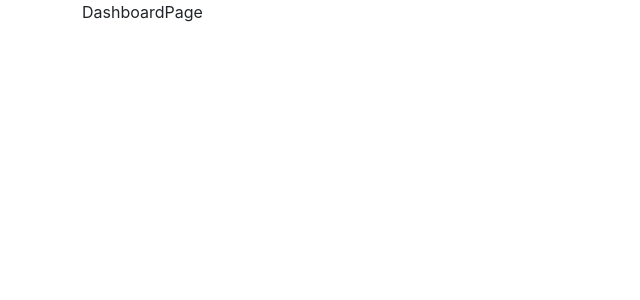
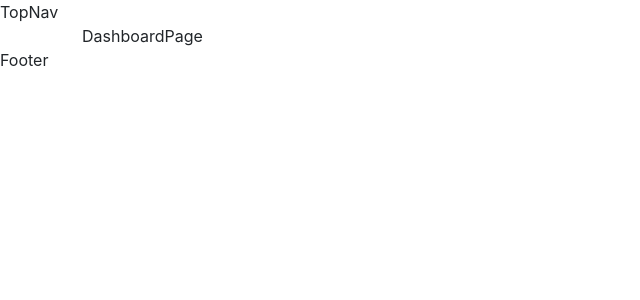
Before and after one commit to Tzinamon/after-school-app, a React (Create React App) app: page /#/dashboard in a window 1280 px wide. Shown: the top 300 px of the page, without its empty margins (0-640 px from the left). Built offline with nearby package versions, Linux system fonts and the light colour scheme.

Commit message:
empty Footer and TopNav added

```diff
--- a/src/App.js
+++ b/src/App.js
@@ -1,6 +1,8 @@
 
 import { HashRouter, Route, Switch } from 'react-router-dom';
 import './App.css';
+import Footer from './components/footer/footer';
+import TopNav from './components/TopNav/TopNav';
 import DashboardPage from './pages/dashboard/DashboardPage';
 import HomePage from './pages/homepage/HomePage';
 import LoginPage from './pages/login/LoginPage';
@@ -12,8 +14,12 @@ function App() {
           <Switch>
             <Route exact path="/"><HomePage/></Route>
             <Route exact path="/login"><LoginPage/></Route>
-            <Route exact path="/dashboard"><DashboardPage/></Route>
+            <Route exact path="/dashboard">
+              <TopNav/>
+              <DashboardPage/>
+            </Route>
           </Switch>
+        <Footer/>
         </HashRouter>
     </div>
   );
--- /dev/null
+++ b/src/components/TopNav/TopNav.jsx
@@ -0,0 +1,11 @@
+import React from 'react';
+
+function TopNav(props) {
+    return (
+        <div>
+            TopNav
+        </div>
+    );
+}
+
+export default TopNav;
--- /dev/null
+++ b/src/components/footer/footer.jsx
@@ -0,0 +1,11 @@
+import React from 'react';
+
+function Footer(props) {
+    return (
+        <div>
+            Footer
+        </div>
+    );
+}
+
+export default Footer;
```
